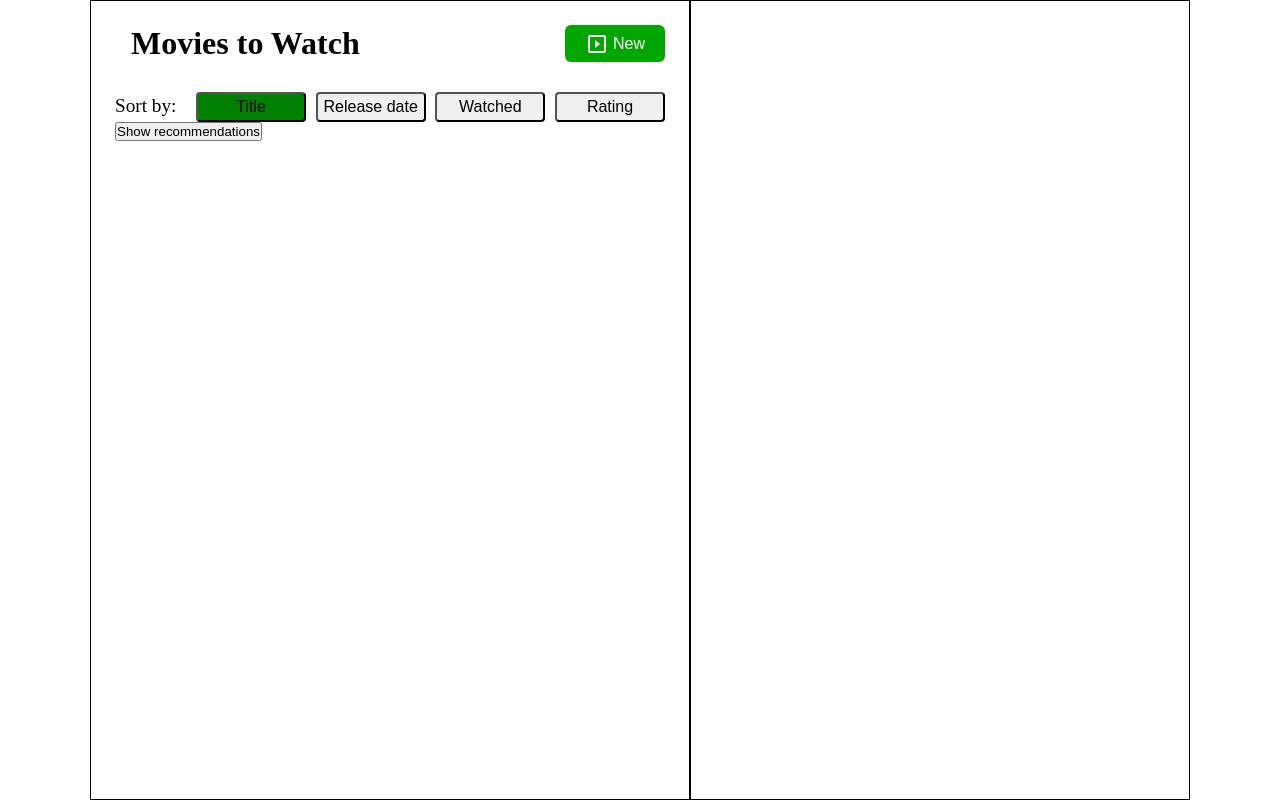
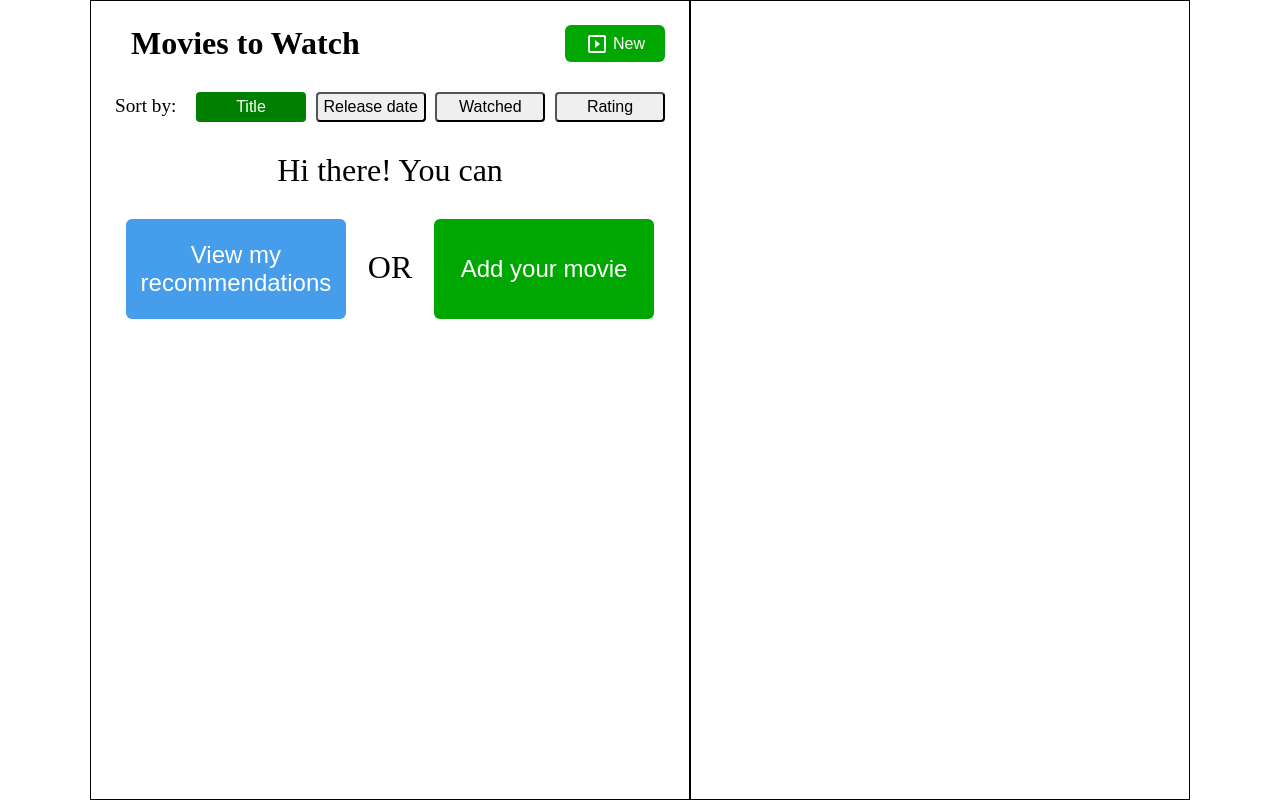
Before and after one commit to Kestrel-72/movies-to-watch, a plain HTML site: page index.html in a window 1280 px wide. Both pictures are taken after a click on the button "Title". Drawn offline with Linux system fonts and the light colour scheme.

Commit message:
Build: greetings section
User is met with two buttons: one to show recommendations,
the other to add a new movie.

```diff
--- a/index.html
+++ b/index.html
@@ -27,7 +27,16 @@
       <button class="sort-button" id="sort-watched">Watched</button>
       <button class="sort-button" id="sort-rating">Rating</button>
     </div>
-    <button class="recommendations-button">Show recommendations</button>
+    <div class="greetings-div">
+      <p>Hi there! You can</p>
+      <div class="greetings-buttons">
+        <button class=" recommendations-button greetings-button">
+          View my recommendations</button>
+        <p>OR</p>
+        <button class="add-new-movie greetings-button" type="button">
+          Add your movie</button>
+      </div>
+    </div>
     <div class="list-section">
       <ul class="to-watch-list">
       </ul>
--- a/script.js
+++ b/script.js
@@ -11,10 +11,12 @@ function Movie(title, releaseDate, isWatched, rating, index) {
   this.index = index;
 }
 
-let newMovieButton = document.querySelector(".add-new-movie");
-newMovieButton.addEventListener("click", () => {
-  clearAside();
-  createFormSection();
+let newMovieButtons = document.querySelectorAll(".add-new-movie");
+[...newMovieButtons].forEach(button => {
+  button.addEventListener("click", () => {
+    clearAside();
+    createFormSection();
+})
 });
 
 function updateDisplay() {
@@ -88,12 +90,12 @@ function createFormSection(movie = undefined) {
   divWithFormButtons.classList.add("form-buttons");
 
   let buttonToCancel = document.createElement("button");
-  buttonToCancel.classList.add("discard-changes");
+  buttonToCancel.classList.add("close");
   buttonToCancel.setAttribute("type", "button");
   let spanOne = document.createElement("span");
   spanOne.classList.add("material-icons");
-  spanOne.textContent = "delete";
-  buttonToCancel.append(spanOne, " Cancel");
+  spanOne.textContent = "close";
+  buttonToCancel.append(spanOne, " Close");
   buttonToCancel.addEventListener("click", clearAside);
   divWithFormButtons.append(buttonToCancel);
 
@@ -330,9 +332,14 @@ function sortByRating(array) {
 }
 
 function highlightButton(button) {
-  button.style.cssText = "background-color: green;"
+  button.style.cssText = "background-color: green; border: none; color: white;"
 }
 
 function disableHighlight() {
-  sortingButtons.forEach(element => element.style.cssText = "background-color: #EFEFEF");
+  sortingButtons.forEach(element => element.style.cssText = "background-color: #EFEFEF;");
 }
+
+let greetingsButtons = document.querySelectorAll(".greetings-button");
+[...greetingsButtons].forEach(button => button.addEventListener("click", () => {
+  document.querySelector(".greetings-div").remove();
+}));
--- a/style.css
+++ b/style.css
@@ -31,14 +31,13 @@ h1 {
   padding-left: 16px;
 }
 
-button.add-new-movie, button.discard-changes, button.save-movie {
+.add-new-movie, .discard-changes, .save-movie, .close, .recommendations-button {
   font-size: 1rem;
   width: 100px;
   height: 37px;
   display: flex;
   justify-content: center;
   align-items: center;
-  background-color: rgb(0, 167, 0);
   color: white;
   border: none;
   border-radius: 6px;
@@ -158,3 +157,33 @@ header button.add-new-movie span{
 button.discard-changes {
   background-color: rgb(124, 32, 32);
 }
+
+button.close {
+  background-color: rgb(238, 179, 53);
+}
+
+.greetings-div p {
+  margin: 30px 0;;
+  text-align: center;
+  font-size: 2rem;
+}
+
+.greetings-buttons {
+  display: flex;
+  justify-content: space-around;
+}
+
+.recommendations-button, .greetings-button {
+  font-size: 1.5rem;
+  width: 220px;
+  height: 100px;
+  padding: 16px;
+}
+
+.recommendations-button {
+  background-color: rgb(69, 157, 235);
+}
+
+button.add-new-movie, button.save-movie {
+  background-color: rgb(0, 167, 0);
+}
```
